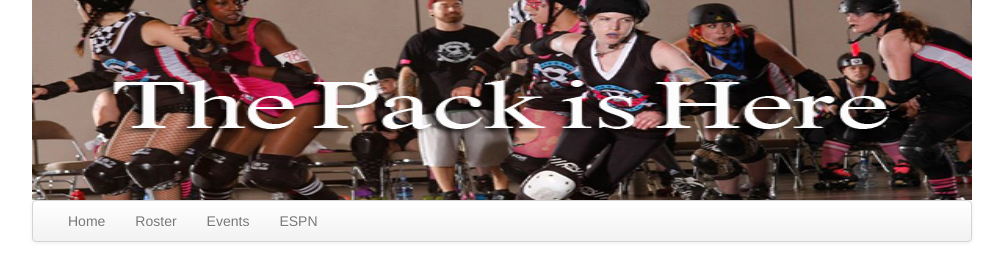
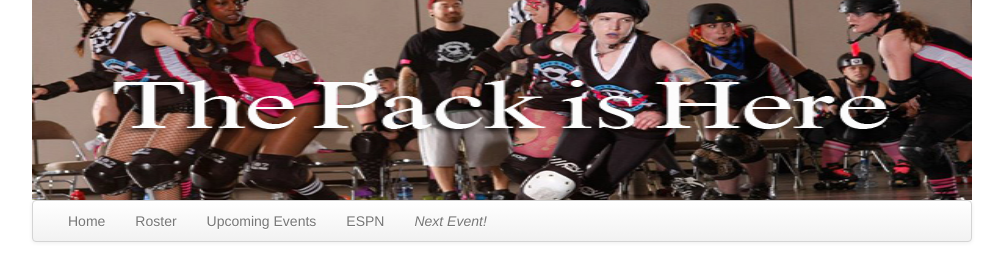
Before and after one commit to moonlimb/thepackishere, a Flask app: page /calendar in a window 1280 px wide. Shown: the top 253 px of the page, without its empty margins (138-1141 px from the left). Run offline with Flask 2, Linux system fonts and the light colour scheme; some libraries are stand-ins or nearby versions.

Commit message:
main links to event

```diff
--- a/templates/calendar.html
+++ b/templates/calendar.html
@@ -7,8 +7,9 @@
     <ul class="nav">
     	<li> <a class="" href="{{url_for('index')}}">Home</a> </li>
       <li class=""><a href="{{url_for('show_roster')}}">Roster</a></li>
-      <li><a href="{{url_for('show_all_events')}}">Events</a></li>
+      <li><a href="{{url_for('show_all_events')}}">Upcoming Events</a></li>
       <li><a href="">ESPN</a></li>
+      <li><a href="{{url_for('show_event')}}"><em><blue>Next Event!</blue></em></a></li>
     </ul>
   </div>
 </div>
```
